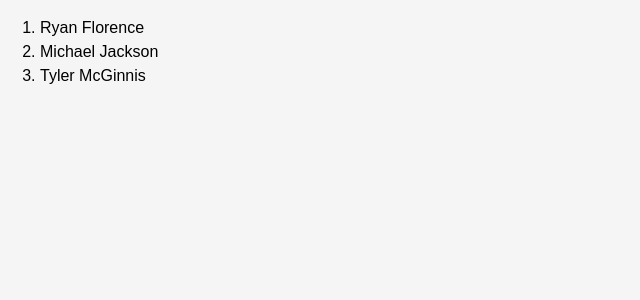
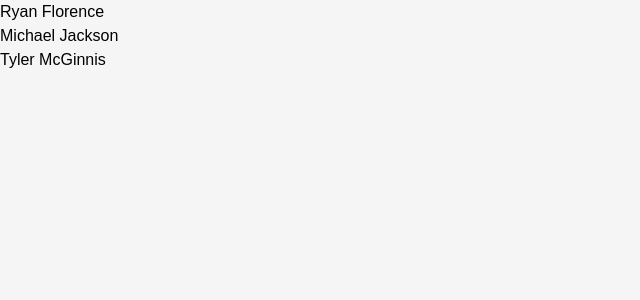
Before and after one commit to scirocco21/react-contacts-app, a React (Create React App) app: page / in a window 1280 px wide. Shown: the top 300 px of the page, without its empty margins (0-640 px from the left). Built offline with nearby package versions, Linux system fonts and the light colour scheme; no server answers.

Commit message:
added className to list and set contact item key to person.id

```diff
--- a/src/ContactList.js
+++ b/src/ContactList.js
@@ -3,9 +3,9 @@ import React, {Component} from 'react'
 export default class ContactList extends Component {
   render() {
     const people = this.props.contacts
-    return <ol>
+    return <ol className="contact-list">
       {people.map(person => (
-        <li key={person.name}>{person.name}</li>
+        <li key={person.id}>{person.name}</li>
       ))}
     </ol>
   }
```
